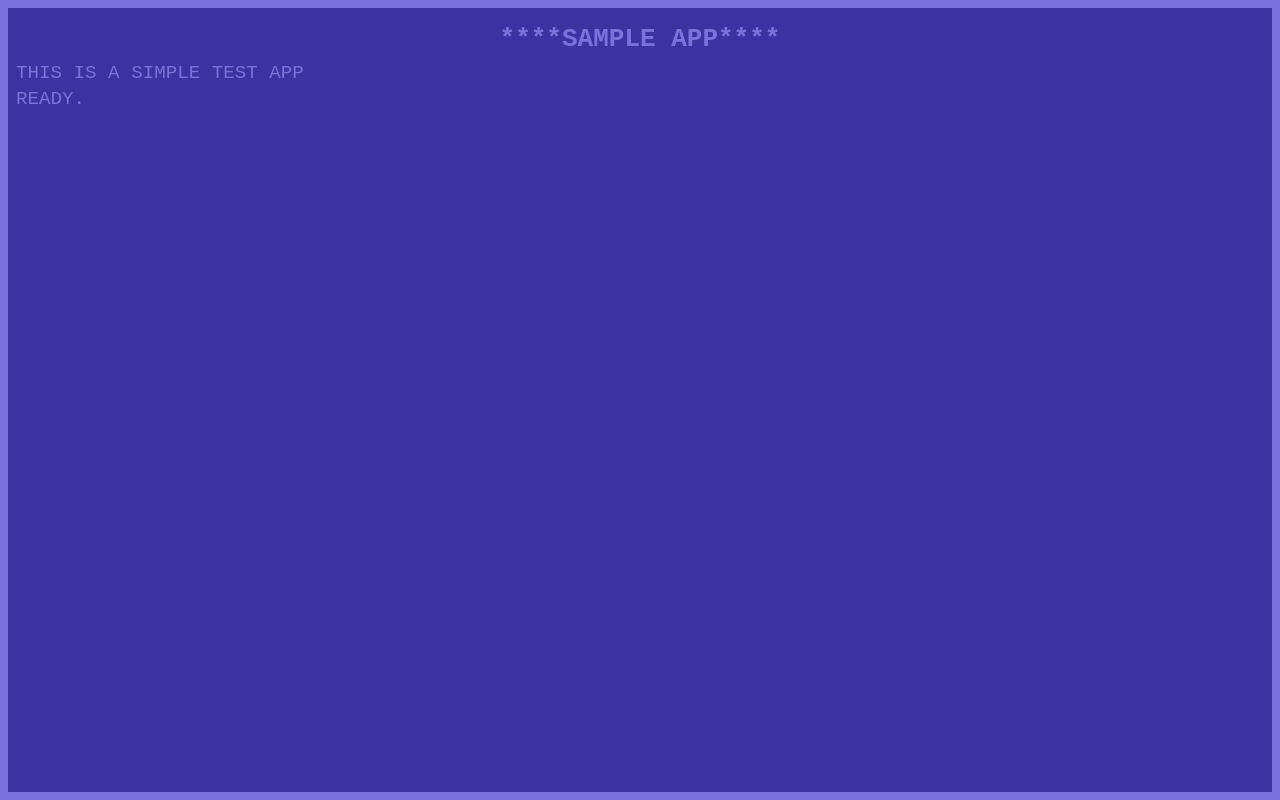
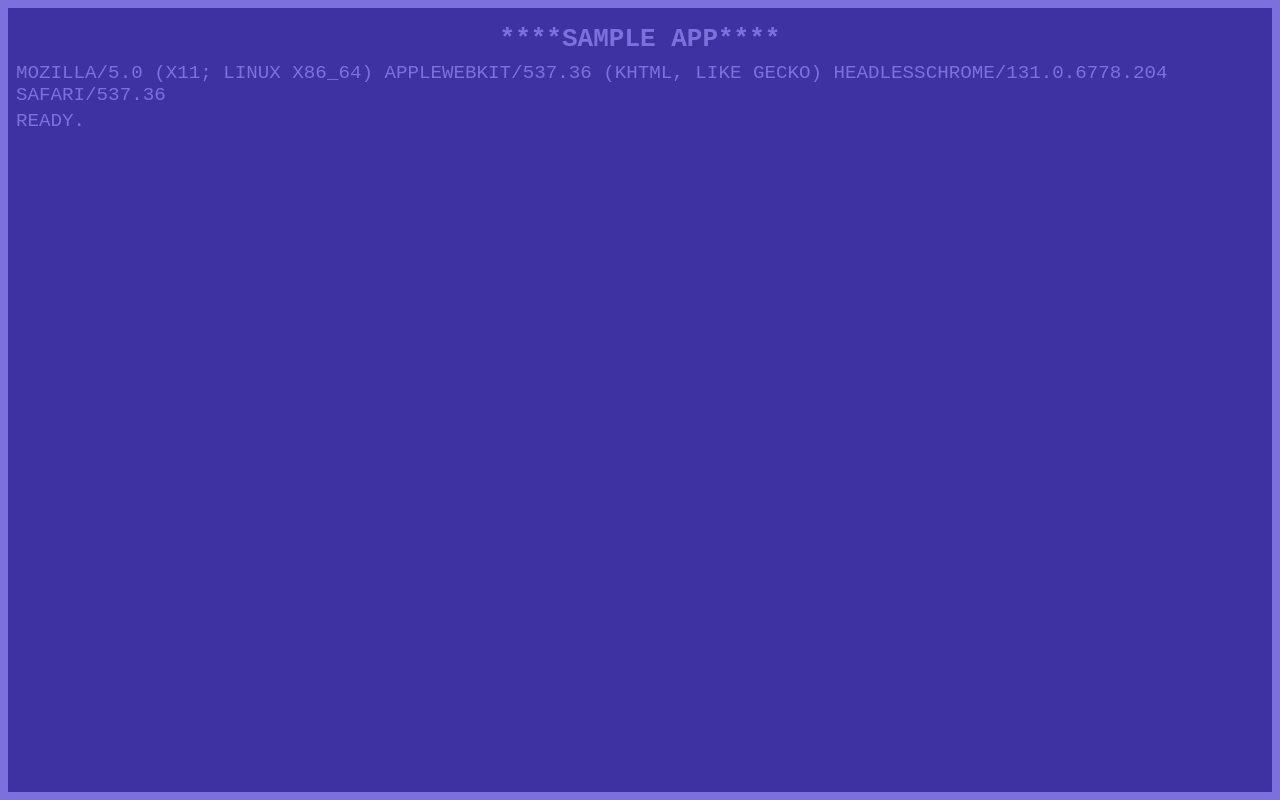
Before and after one commit to sole/sample-packaged-app, a website: page index.html in a window 1280 px wide. Drawn offline with Linux system fonts and the light colour scheme.

Commit message:
also show user agent

```diff
--- a/app.js
+++ b/app.js
@@ -1,3 +1,12 @@
 window.addEventListener("load", function() {
-  console.log("Hello World!");
+	var status = document.getElementById('status');
+	var items = [];
+
+	items.push(navigator.userAgent);
+
+	status.innerHTML = '<ul>' + items.map(itemise) + '</ul>';
+
+	function itemise(text) {
+		return '<li>' + text + '</li>';
+	}
 });
--- a/index.html
+++ b/index.html
@@ -15,7 +15,7 @@
 	<body>
 		<main>
 			<h1>sample app</h1>
-			<p>This is a simple test app</p>
+			<p id="status"></p>
 			<p id="ready">Ready.</p>
 			<p id="cursor"></p>
 		</main>
--- a/package.json
+++ b/package.json
@@ -1,6 +1,6 @@
 {
   "name": "sample-packaged-app",
-  "version": "1.1.0",
+  "version": "1.2.0",
   "description": "Simple packaged app that can be used to test installing Firefox OS apps",
   "main": "app.js",
   "scripts": {
```
